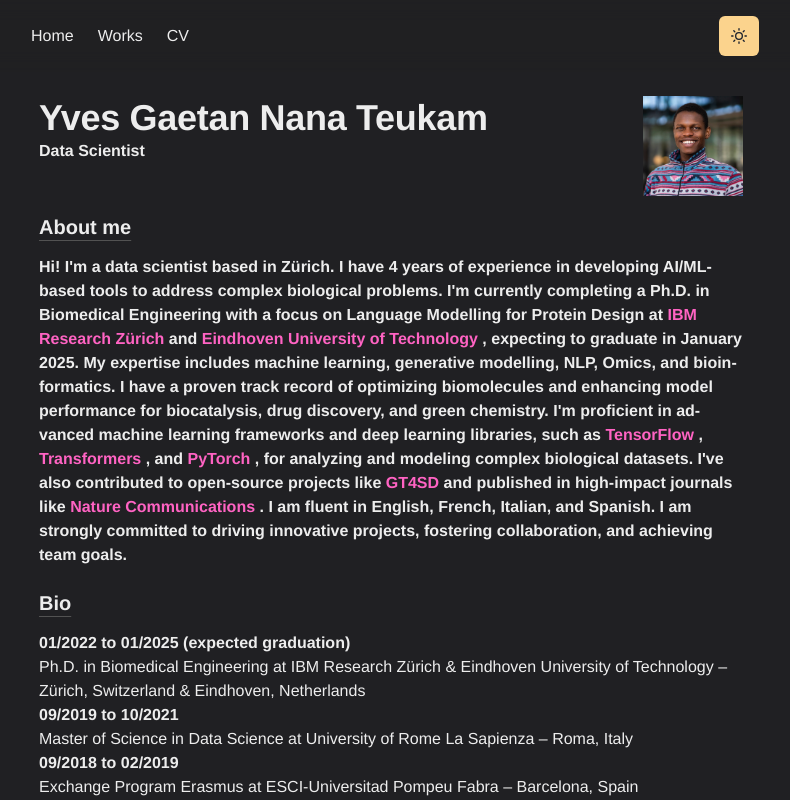
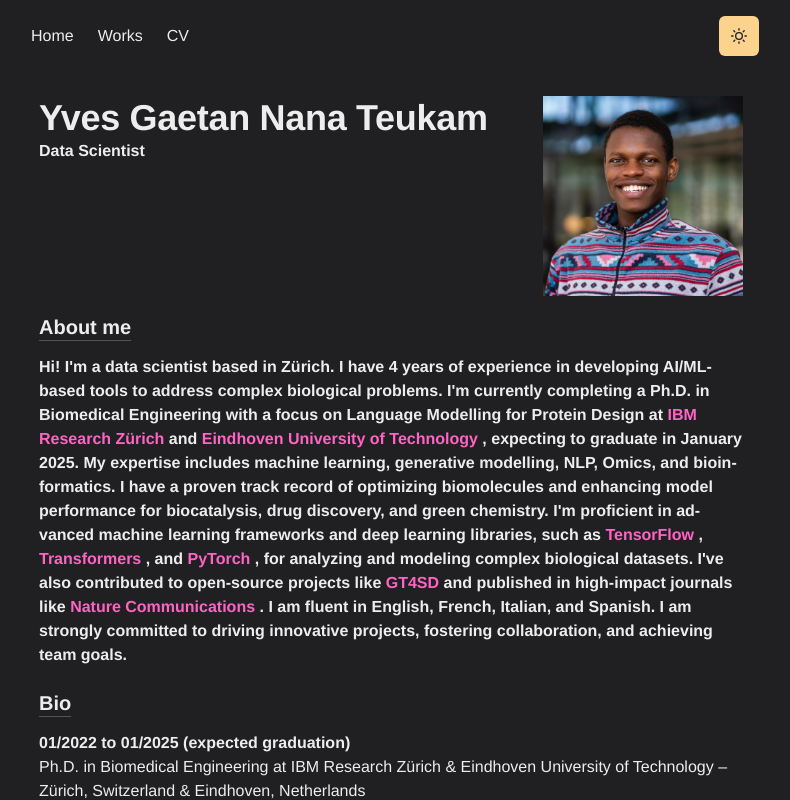
Before and after one commit to yvesnana/nana.github.io, a Next.js app: page / in a window 1280 px wide. Shown: the top 800 px of the page, without its empty margins (249-1039 px from the left). Built offline with nearby package versions, Linux system fonts and the light colour scheme; a web font is replaced by a local one.

Commit message:
Update index.js

```diff
--- a/pages/index.js
+++ b/pages/index.js
@@ -45,8 +45,8 @@ const Home = () => (
             borderColor="whiteAlpha.800"
             borderWidth={0}
             borderStyle="solid"
-            w="100px"
-            h="100px"
+            w="200px"
+            h="200px"
             display="inline-block"
             borderradius="full"
             overflow="hidden"
@@ -55,8 +55,8 @@ const Home = () => (
               src={me}
               alt="Profile image"
               borderradius="full"
-              width="100"
-              height="100"
+              width="200"
+              height="200"
             />
           </Box>
         </Box>
```
